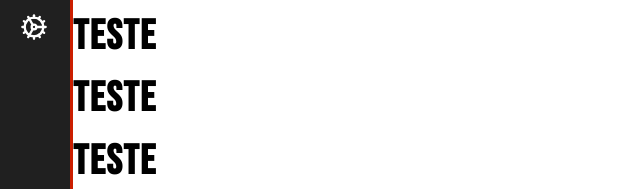
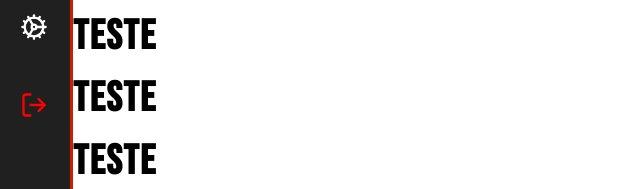
Before and after one commit to OtavioVoltarelli/luxnox-front, a React (Vite) app: page / in a window 1280 px wide. Shown: the part 431-620 px from the top of the page, without its empty margins (0-640 px from the left). Built offline with nearby package versions, Linux system fonts and the light colour scheme; sample sign-in values are in the browser's storage.

Commit message:
feat: logout button and fix API_URL

```diff
--- a/src/components/Navbar/navbar.css
+++ b/src/components/Navbar/navbar.css
@@ -60,6 +60,26 @@ ul > li.menu-item > a > .txt {
 margin-left: 30px;
 }
 
+ul > #logout-button {
+    background-color: var(--cinza);
+    color: red;
+    width: 100%;
+    padding: 20px;
+    border-radius: 0;
+    display: flex;
+    justify-content: flex-start;
+    align-items: center;
+    gap: 30px;
+    }
+
+ul > #logout-button:hover {
+    background-color: white;
+    box-shadow: none;
+    }
+
+ul > #logout-button > .icon {
+    display: flex;
+    }
 
 .arrow {
     transition: transform 0.3s;
--- a/src/components/Navbar/navbar.jsx
+++ b/src/components/Navbar/navbar.jsx
@@ -1,6 +1,7 @@
 import './navbar.css';
 import { useState } from "react";
-import { Menu, LayoutDashboard, Handshake, Package, Car, Cog, ChevronDown } from "lucide-react";
+import { Menu, LayoutDashboard, Handshake, Package, Car, Cog, ChevronDown, LogOut } from "lucide-react";
+import HandleLogout from '../../logout';
 
 const Navbar = ({ setMenuWidth }) => {
     const [menuOpen, setMenuOpen] = useState(false);
@@ -86,6 +87,12 @@ const Navbar = ({ setMenuWidth }) => {
                         <li><a href="/associacao/produtos-veiculos">Produtos / Veículos</a></li>
                     </ul>
                 </li>
+
+                <button id='logout-button' onClick={HandleLogout}>
+                    <span className='icon'><LogOut color='red' size={28} /></span>
+                    <span id='logout' >Sair</span>
+                </button>
+
             </ul>
         </nav>
     );
--- a/src/config.js
+++ b/src/config.js
@@ -1,5 +1,5 @@
 const CONFIG = {
-    API_URL: "https://api.luxnox.com.br",
+    API_URL: "https://api.luxnox.com.br/api",
     //API_URL: "http://localhost:8080/api",cle
 };
 
--- /dev/null
+++ b/src/logout.js
@@ -0,0 +1,6 @@
+const HandleLogout = () => {
+    localStorage.removeItem('token');
+    window.location.href = '/login';
+};
+
+export default HandleLogout;
```
